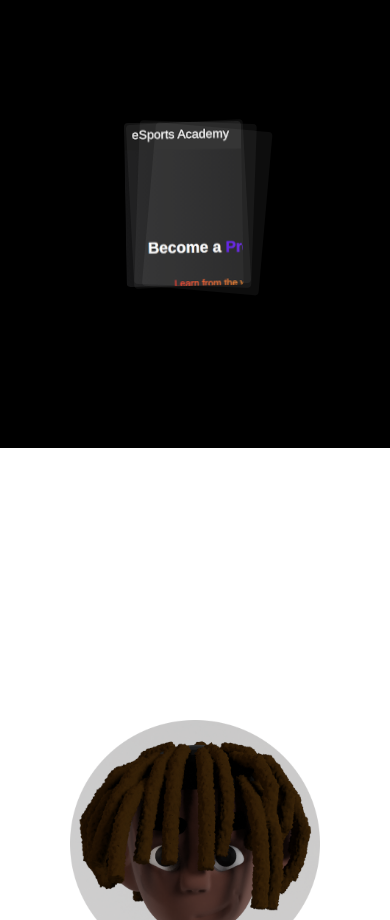
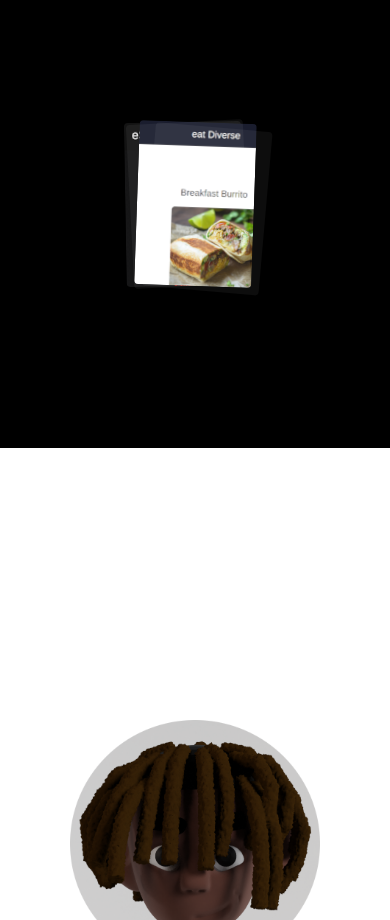
Before and after one commit to tob-ss/portfolio, a website: page index.html in a window 390 px wide. Shown: the part 1320-2240 px from the top of the page. Drawn offline with nearby package versions, Linux system fonts and the light colour scheme.

Commit message:
Major: Added eat Diverse to projects, added image and link to cards

```diff
--- a/index.html
+++ b/index.html
@@ -65,7 +65,7 @@
                        <a class="cover-link" href="https://tob-ss.github.io/esports-academy-redesign/"></a>
                     </div>
                     <div class="big-card">
-
+                        <a class="cover-link" href="https://tob-ss.github.io/simple-shopping-cart/"></a>
                     </div>
                     <div class="big-card">
 
--- a/styles.css
+++ b/styles.css
@@ -287,8 +287,14 @@ a.cover-link {
 
 
 .big-card:nth-child(2) {
+    transform: rotate(2deg);
+    background-image: url("images/eatDiversesmall.png");
+}
 
-    transform: rotate(2deg);
+@media screen and (max-width: 470px) {
+    .big-card:nth-child(2) {
+        background-image: url("images/eatDiversesmallest.png")
+    }
 }
 
 .big-card:nth-child(3) {
```
Also changed, not shown: images/eatDiverse.png (added), images/eatDiversesmall.png (added), images/eatDiversesmallest.png (added).
